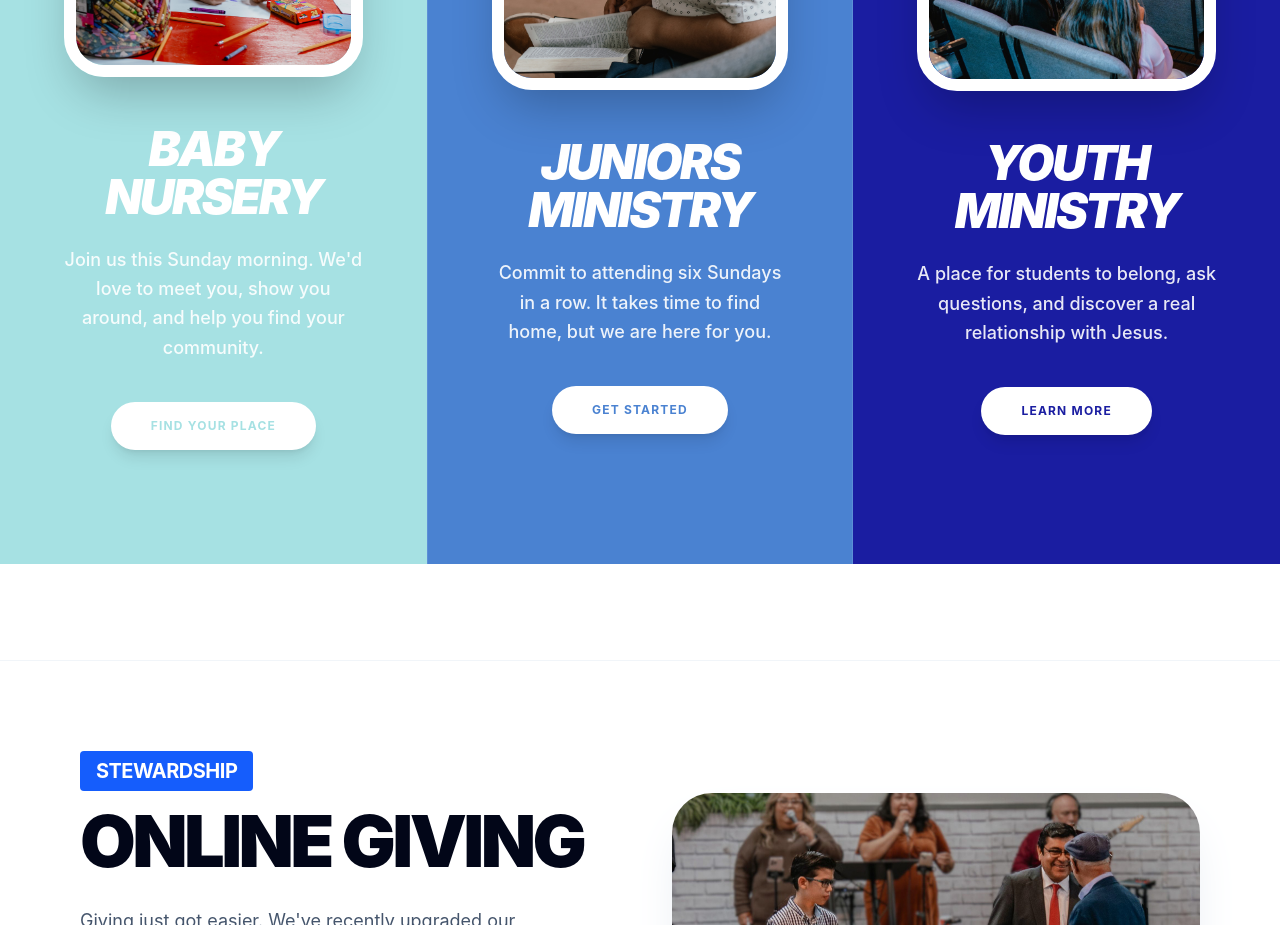
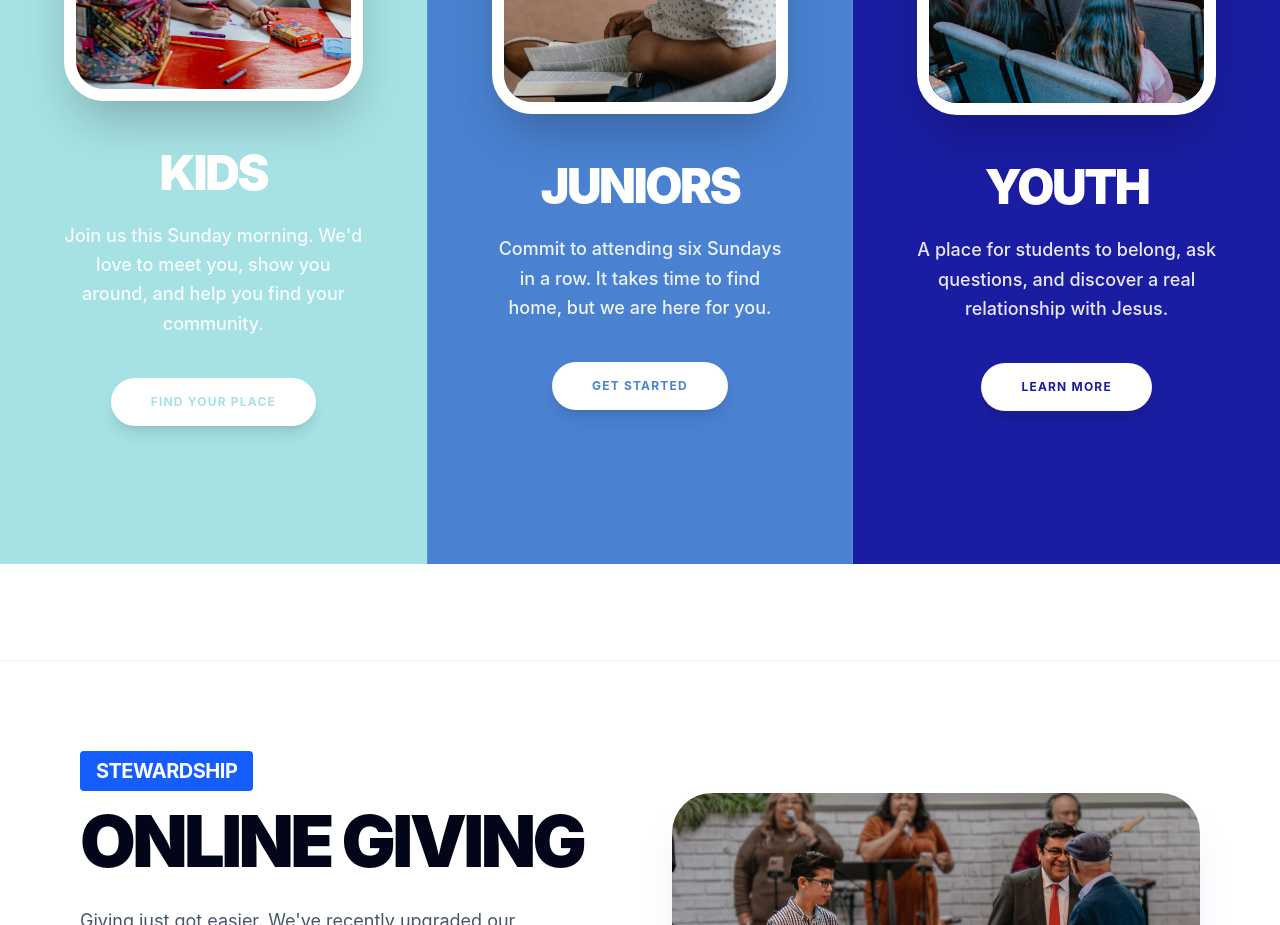
Before and after one commit to hectorrami/OneHope, a React (Vite) app: page / in a window 1280 px wide. Shown: the part 3080-4005 px from the top of the page. Built offline with nearby package versions, Linux system fonts and the light colour scheme.

Commit message:
update ministries page

```diff
--- a/src/components/Ministries.tsx
+++ b/src/components/Ministries.tsx
@@ -23,8 +23,8 @@ const Ministries: React.FC = () => {
               alt="Nursery"
             />
           </div>
-          <h3 className="text-3xl md:text-5xl font-black text-white uppercase italic tracking-tighter mb-6">
-            Baby Nursery
+          <h3 className="text-3xl md:text-5xl font-black text-white uppercase tracking-tighter mb-6">
+            Kids
           </h3>
           <p className="text-white/90 text-base md:text-lg font-medium leading-relaxed max-w-xs mb-10">
             Join us this Sunday morning. We'd love to meet you, show you around, and help you find your community.
@@ -43,8 +43,8 @@ const Ministries: React.FC = () => {
               alt="Juniors"
             />
           </div>
-          <h3 className="text-3xl md:text-5xl font-black text-white uppercase italic tracking-tighter mb-6">
-            Juniors Ministry
+          <h3 className="text-3xl md:text-5xl font-black text-white uppercase tracking-tighter mb-6">
+            Juniors
           </h3>
           <p className="text-white/90 text-base md:text-lg font-medium leading-relaxed max-w-xs mb-10">
             Commit to attending six Sundays in a row. It takes time to find home, but we are here for you.
@@ -63,8 +63,8 @@ const Ministries: React.FC = () => {
               alt="Youth"
             />
           </div>
-          <h3 className="text-3xl md:text-5xl font-black text-white uppercase italic tracking-tighter mb-6">
-            Youth Ministry
+          <h3 className="text-3xl md:text-5xl font-black text-white uppercase tracking-tighter mb-6">
+            Youth
           </h3>
           <p className="text-white/90 text-base md:text-lg font-medium leading-relaxed max-w-xs mb-10">
             A place for students to belong, ask questions, and discover a real relationship with Jesus.
```
